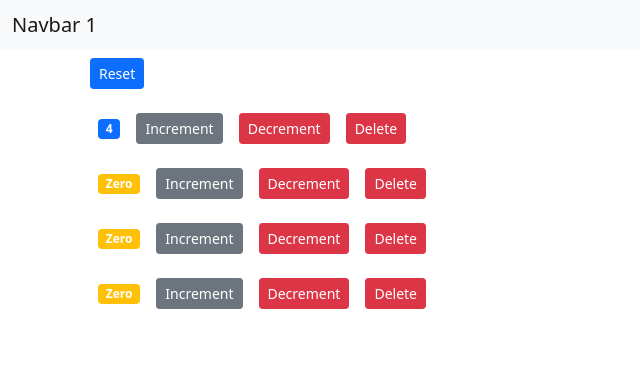
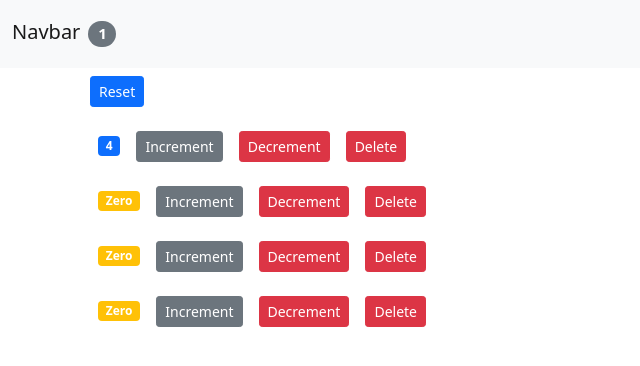
Before and after one commit to abhirampai/react-crash-by-mosh, a React (Create React App) app: page / in a window 1280 px wide. Shown: the top 366 px of the page, without its empty margins (0-640 px from the left). Built offline with nearby package versions, Linux system fonts and the light colour scheme.

Commit message:
added rounded pill badge

```diff
--- a/src/components/navbar.jsx
+++ b/src/components/navbar.jsx
@@ -6,7 +6,10 @@ class NavBar extends Component {
       <nav className="navbar navbar-light bg-light">
         <div className="container-fluid">
           <span className="navbar-brand mb-0 h1">
-            {`Navbar ${this.props.totalCounters}`}
+            Navbar
+            <span className="badge rounded-pill bg-secondary m-2">
+              {this.props.totalCounters}
+            </span>
           </span>
         </div>
       </nav>
```
